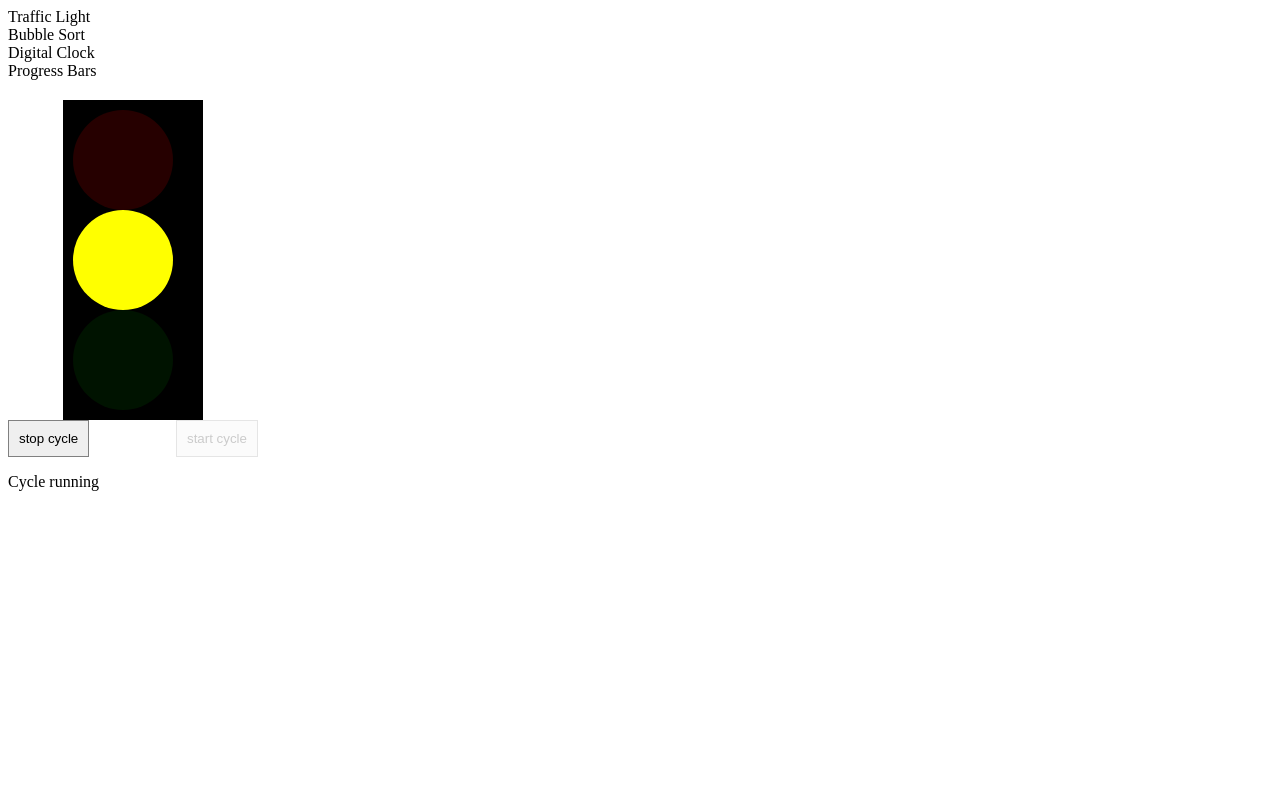
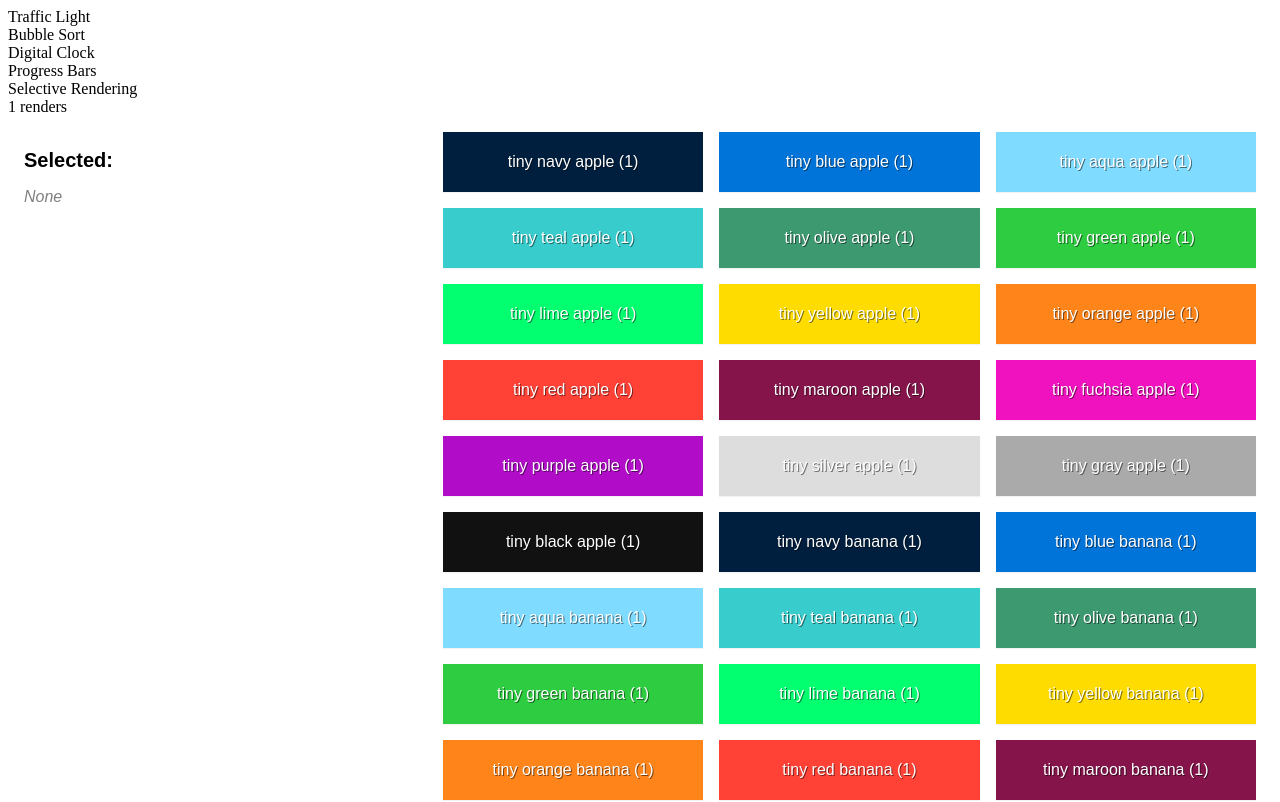
Before and after one commit to katehedgpeth/react_practice, a React (Vite) app: page / in a window 1280 px wide. Shown: the top 802 px of the page. Built offline with nearby package versions, Linux system fonts and the light colour scheme.

Commit message:
add Selective Rendering component

```diff
--- a/src/components/App.tsx
+++ b/src/components/App.tsx
@@ -1,19 +1,22 @@
+import { FC } from "react";
+
 import TrafficLight from "./TrafficLight/TrafficLight";
 import BubbleSort from "./BubbleSort/BubbleSort";
 import DigitalClock from "./DigitalClock/DigitalClock";
 import ProgressBars from "./ProgressBars/ProgressBars";
 import Tabs from "./Tabs/Tabs";
-import { FC } from "react";
+import SelectiveRendering from "./SelectiveRendering/SelectiveRendering";
 
 const COMPONENTS: Record<string, FC> = {
   "Traffic Light": TrafficLight,
   "Bubble Sort": BubbleSort,
   "Digital Clock": DigitalClock,
-  "Progress Bars": ProgressBars
+  "Progress Bars": ProgressBars,
+  "Selective Rendering": SelectiveRendering
 };
 
 function App() {
-  return <Tabs components={COMPONENTS} initial="Traffic Light" />;
+  return <Tabs components={COMPONENTS} initial="Selective Rendering" />;
 }
 
 export default App;
--- /dev/null
+++ b/src/components/SelectiveRendering/Item.tsx
@@ -0,0 +1,40 @@
+/* eslint-disable tailwindcss/no-custom-classname */
+import { FC, useRef, memo } from "react";
+import { IItem } from "./types";
+
+interface Props {
+  item: IItem;
+  isSelected: boolean;
+  setSelected(name: string, isSelected: boolean): void;
+}
+
+const Item: FC<Props> = ({ item, setSelected, isSelected }) => {
+  const renderCounter = useRef(0);
+  renderCounter.current++;
+
+  const selectedClass = isSelected ? " Item--selected" : "";
+
+  // I opted to use a checkbox input for this element
+  // to improve accessibility
+  return (
+    <div
+      role="listitem"
+      className={`Item Item--${item.color} ${selectedClass}`}
+    >
+      <label htmlFor={item.name} className="Item__label">
+        {item.name} ({renderCounter.current})
+      </label>
+      <input
+        id={item.name}
+        className="Item__checkbox"
+        type="checkbox"
+        checked={isSelected}
+        onChange={() => {
+          setSelected(item.name, !isSelected);
+        }}
+      />
+    </div>
+  );
+};
+
+export default memo(Item);
--- /dev/null
+++ b/src/components/SelectiveRendering/List.tsx
@@ -0,0 +1,51 @@
+/* eslint-disable tailwindcss/no-custom-classname */
+
+import { FC, useCallback, useRef, useState } from "react";
+import Selected from "./Selected";
+import Item from "./Item";
+import { State, IItem } from "./types";
+
+interface Props {
+  items: IItem[];
+}
+
+const List: FC<Props> = ({ items }) => {
+  const [selected, setSelected] = useState<State>(new Set());
+  const renderCounter = useRef(0);
+  renderCounter.current++;
+
+  const onChange = useCallback(
+    (name: string, isSelected: boolean) => {
+      setSelected((s) => {
+        if (isSelected) {
+          s.add(name);
+        } else {
+          s.delete(name);
+        }
+        return new Set(s);
+      });
+    },
+    [setSelected]
+  );
+
+  return (
+    <div>
+      {renderCounter.current} renders
+      <main className="List__container">
+        <Selected selected={selected} />
+        <div className="List" role="list">
+          {items.map((item) => (
+            <Item
+              key={item.name}
+              item={item}
+              isSelected={selected.has(item.name)}
+              setSelected={onChange}
+            />
+          ))}
+        </div>
+      </main>
+    </div>
+  );
+};
+
+export default List;
--- /dev/null
+++ b/src/components/SelectiveRendering/Selected.tsx
@@ -0,0 +1,27 @@
+/* eslint-disable tailwindcss/no-custom-classname */
+import { FC } from "react";
+
+interface Props {
+  selected: Set<string>;
+}
+
+const Selected: FC<Props> = ({ selected }) => {
+  return (
+    <div className="Selected">
+      <h2 className="Selected__title">Selected:</h2>
+      {selected.size ? (
+        <ul>
+          {Array.from(selected.values()).map((name) => (
+            <li className="Selected__name" key={`selected-${name}`}>
+              {name}
+            </li>
+          ))}
+        </ul>
+      ) : (
+        <p className="Selected__none">None</p>
+      )}
+    </div>
+  );
+};
+
+export default Selected;
--- /dev/null
+++ b/src/components/SelectiveRendering/SelectiveRendering.css
@@ -0,0 +1,138 @@
+
+.Selected {
+  flex: 1 0 33%;
+}
+
+.Selected__name {
+/*
+check mark
+Unicode:  U+FE0F, UTF-8: E2 9C 94 EF B8 8F
+✔︎
+HEAVY CHECK MARK
+Unicode:  U+FE0E, UTF-8: E2 9C 94 EF B8 8E
+*/
+  list-style-position: inside;
+}
+
+.Selected__name::before {
+  content: "✔︎";
+  color: rgba(0, 0, 0, 0.25);
+  margin-right: .25rem;
+}
+
+.Selected__none {
+  color: rgba(0, 0, 0, 0.5);
+  font-style: italic;
+}
+
+.Selected__title {
+  font-size: 1.25rem;
+  font-weight: bold;
+  margin-bottom: .5rem;
+}
+
+.List {
+  display: grid;
+  flex: 0 1 66%;
+  grid-auto-rows: 60px;
+  grid-gap: 16px;
+  grid-template-columns: repeat(auto-fill, minmax(200px, 1fr));
+  text-wrap: wrap;
+}
+
+.List__container {
+  display: flex;
+  flex-direction: row;
+  font-family: sans-serif;
+  margin: 16px;
+}
+
+.Item {
+  box-shadow: 0px 1px 1px 0px rgba(0, 0, 0, 0.05);
+  color: white;
+  cursor: pointer;
+  line-height: 60px;
+  text-align: center;
+  text-shadow: 1px 1px rgba(0, 0, 0, 0.5);
+}
+
+.Item__checkbox {
+  height: 0px;
+  visibility: hidden;
+  width: 0px;
+}
+
+.Item__label {
+  cursor: inherit;
+  display: block;
+}
+
+.Item--selected {
+  box-shadow: 5px 5px 5px 1px rgba(0, 0, 0, 0.5);
+}
+
+/* Taken from https://clrs.cc/ */
+
+.Item--navy {
+  background-color: #001f3f;
+}
+
+.Item--blue {
+  background-color: #0074d9;
+}
+
+.Item--aqua {
+  background-color: #7fdbff;
+}
+
+.Item--teal {
+  background-color: #39cccc;
+}
+
+.Item--olive {
+  background-color: #3d9970;
+}
+
+.Item--green {
+  background-color: #2ecc40;
+}
+
+.Item--lime {
+  background-color: #01ff70;
+}
+
+.Item--yellow {
+  background-color: #ffdc00;
+}
+
+.Item--orange {
+  background-color: #ff851b;
+}
+
+.Item--red {
+  background-color: #ff4136;
+}
+
+.Item--maroon {
+  background-color: #85144b;
+}
+
+.Item--fuchsia {
+  background-color: #f012be;
+}
+
+.Item--purple {
+  background-color: #b10dc9;
+}
+
+.Item--black {
+  background-color: #111111;
+}
+
+.Item--gray {
+  background-color: #aaaaaa;
+}
+
+.Item--silver {
+  background-color: #dddddd;
+}
--- /dev/null
+++ b/src/components/SelectiveRendering/SelectiveRendering.tsx
@@ -0,0 +1,82 @@
+/* eslint-disable tailwindcss/no-custom-classname */
+import { FC, useMemo } from "react";
+import List from "./List";
+import { IItem } from "./types";
+
+import "./SelectiveRendering.css";
+
+// Implement a feature to allow item selection with the following requirements:
+// 1. Clicking an item selects/unselects it.
+// 2. Multiple items can be selected at a time.
+// 3. Make sure to avoid unnecessary re-renders of each list item in the big list (performance).
+// 4. Currently selected items should be visually highlighted.
+// 5. Currently selected items' names should be shown at the top of the page.
+//
+// Feel free to change the component structure at will.
+
+// ---------------------------------------
+// Do NOT change anything below this line.
+// ---------------------------------------
+
+const sizes = ["tiny", "small", "medium", "large", "huge"];
+const colors = [
+  "navy",
+  "blue",
+  "aqua",
+  "teal",
+  "olive",
+  "green",
+  "lime",
+  "yellow",
+  "orange",
+  "red",
+  "maroon",
+  "fuchsia",
+  "purple",
+  "silver",
+  "gray",
+  "black"
+];
+const fruits = [
+  "apple",
+  "banana",
+  "watermelon",
+  "orange",
+  "peach",
+  "tangerine",
+  "pear",
+  "kiwi",
+  "mango",
+  "pineapple"
+];
+
+const generateItems = (): IItem[] =>
+  sizes.reduce(
+    (items, size) => [
+      ...items,
+      ...fruits.reduce(
+        (acc, fruit) => [
+          ...acc,
+          ...colors.reduce(
+            (acc, color) => [
+              ...acc,
+              {
+                name: `${size} ${color} ${fruit}`,
+                color
+              }
+            ],
+            [] as IItem[]
+          )
+        ],
+        [] as IItem[]
+      )
+    ],
+    [] as IItem[]
+  );
+
+const SelectiveRendering: FC = () => {
+  const items = useMemo(() => generateItems(), []);
+  return <List items={items} />;
+};
+
+export default SelectiveRendering;
--- /dev/null
+++ b/src/components/SelectiveRendering/types.ts
@@ -0,0 +1,10 @@
+import { Dispatch, SetStateAction } from "react";
+
+export interface IItem {
+  name: string;
+  color: string;
+}
+
+export type State = Set<string>;
+
+export type SetState = Dispatch<SetStateAction<State>>;
```
